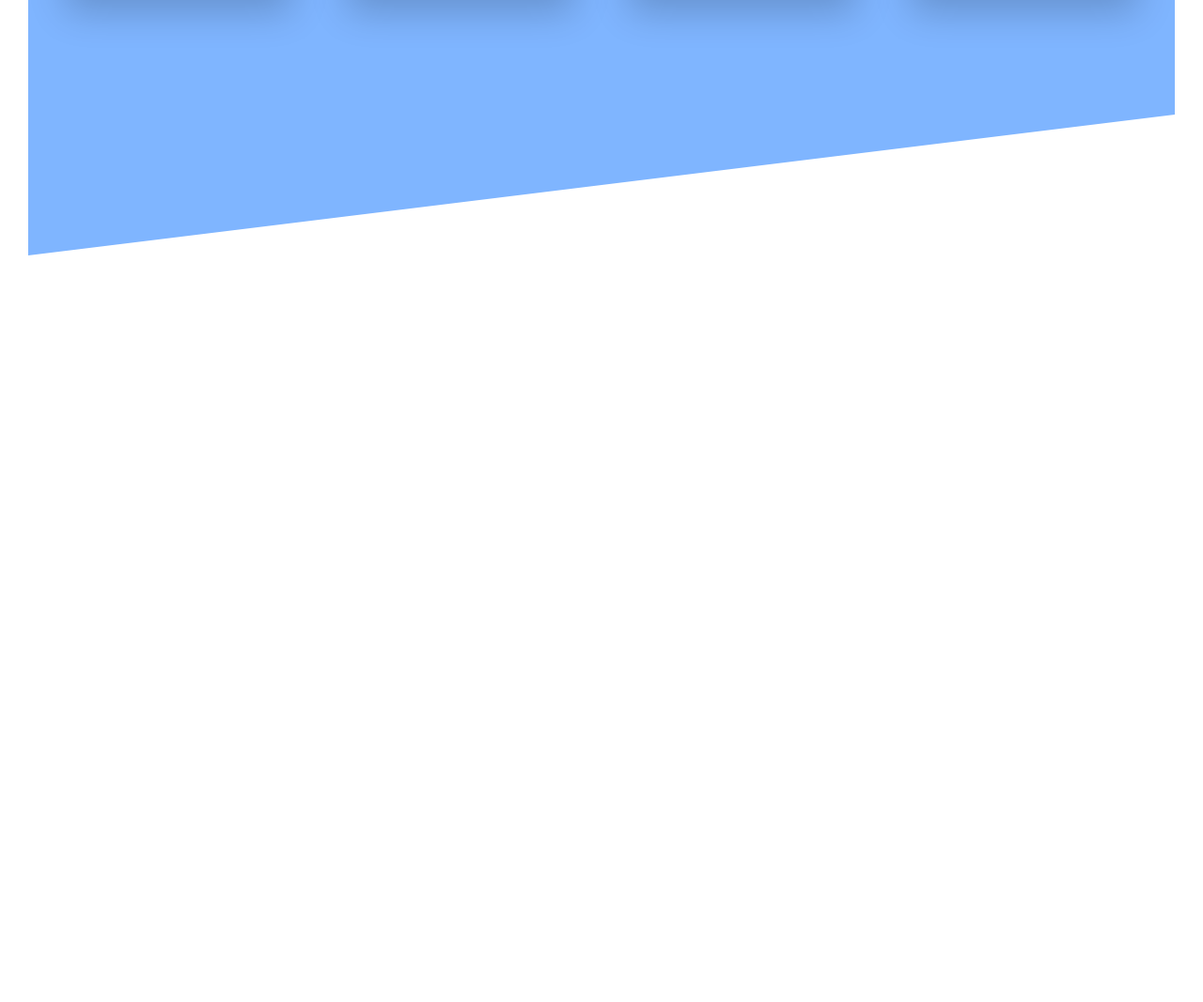
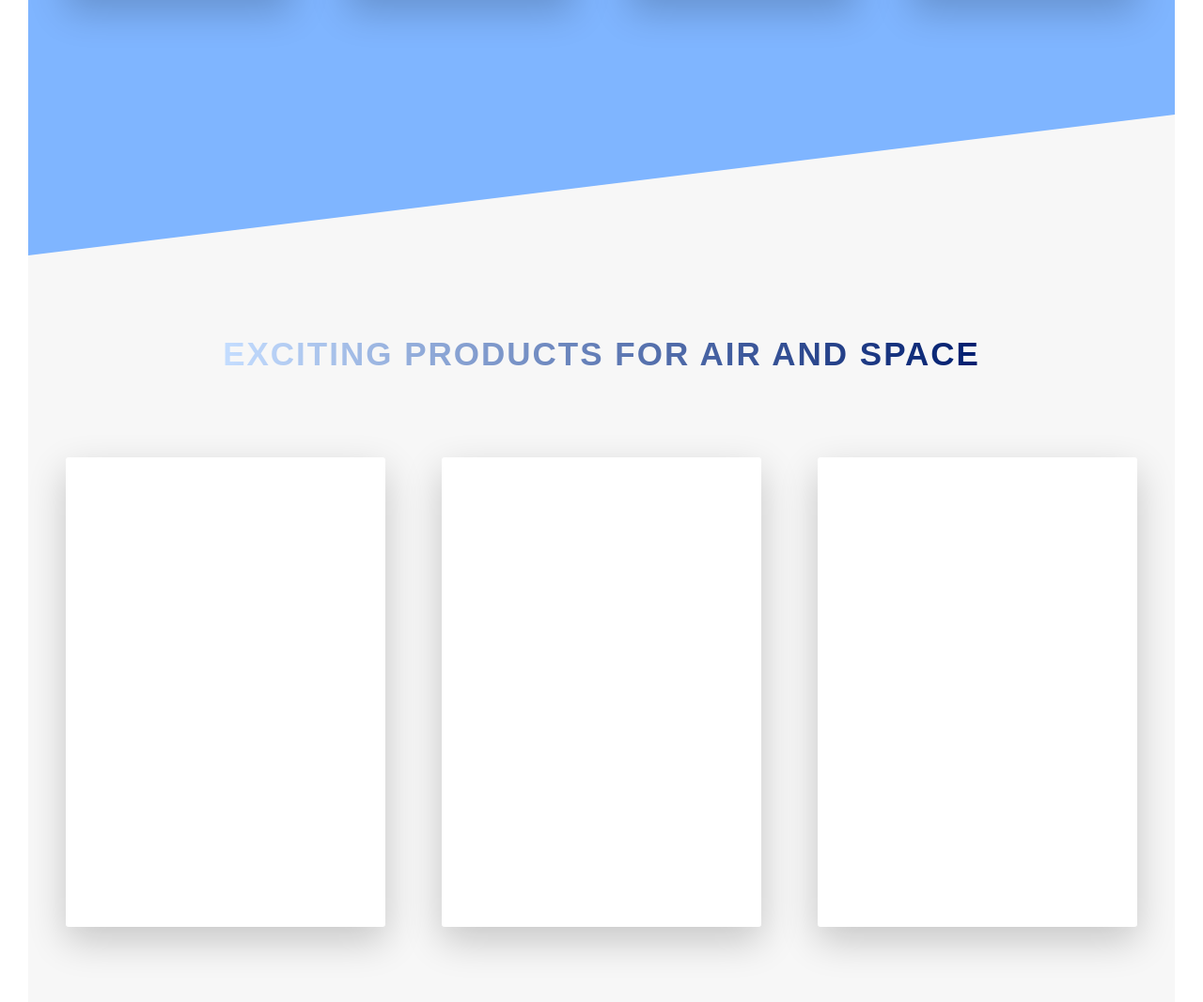
Before and after one commit to robertstipp/css_sandbox, a website: page index.html in a window 1280 px wide. Shown: the part 1967-3034 px from the top of the page at 94% size. Before the commit the page ends 2239 px from the top, so only its background shows below. Drawn offline with Linux system fonts and the light colour scheme.

Commit message:
Added the tours section and card elements

```diff
--- a/index.html
+++ b/index.html
@@ -120,6 +120,39 @@
           </div>
         </div>
       </section>
+
+      <section class="section-tours">
+        <div class="u-center-text u-margin-bottom-big">
+          <h2 class="heading-secondary">Exciting products for air and space</h2>
+        </div>
+
+        <div class="row">
+          <div class="col-1-of-3">
+            <div class="card">
+              <div class="card__side card__side--front">FRONT</div>
+              <div class="card__side card__side--back card__side--back-1">
+                BACK
+              </div>
+            </div>
+          </div>
+          <div class="col-1-of-3">
+            <div class="card">
+              <div class="card__side card__side--front">FRONT</div>
+              <div class="card__side card__side--back card__side--back-1">
+                BACK
+              </div>
+            </div>
+          </div>
+          <div class="col-1-of-3">
+            <div class="card">
+              <div class="card__side card__side--front">FRONT</div>
+              <div class="card__side card__side--back card__side--back-1">
+                BACK
+              </div>
+            </div>
+          </div>
+        </div>
+      </section>
     </main>
 
     <!-- <section class="grid-test">
--- /dev/null
+++ b/sass/components/_card.scss
@@ -0,0 +1,44 @@
+.card {
+  height: 50rem;
+  perspective: 150rem;
+  -moz-perspective: 150rem;
+  position: relative;
+
+  &__side {
+    color: #fff;
+    height: 50rem;
+    font-size: 2rem;
+    background-color: orangered;
+    position: absolute;
+    top: 0;
+    left: 0;
+    width: 100%;
+    backface-visibility: hidden;
+    border-radius: 3px;
+    transition: transform 0.8s ease;
+    box-shadow: 0 1.5rem 4rem rgba(0, 0, 0, 0.2);
+
+    &--front {
+      background-color: $color-white;
+    }
+
+    &--back {
+      transform: rotateY(180deg);
+
+      &-1 {
+        background-image: linear-gradient(
+          to right bottom,
+          $color-primary-light,
+          $color-primary-dark
+        );
+      }
+    }
+  }
+  &:hover &__side--front {
+    transform: rotateY(180deg);
+  }
+
+  &:hover &__side--back {
+    transform: rotateY(0deg);
+  }
+}
--- a/sass/main.scss
+++ b/sass/main.scss
@@ -8,6 +8,7 @@
 @import "base/utilities";
 
 @import "components/button";
+@import "components/card";
 @import "components/composition";
 @import "components/feature-box";
 
--- a/sass/pages/_home.scss
+++ b/sass/pages/_home.scss
@@ -13,3 +13,8 @@
     transform: skewY(7deg);
   }
 }
+.section-tours {
+  background-color: $color-grey-light-1;
+  padding: 25rem 0 50rem 0;
+  margin-top: -10rem;
+}
```
Also changed, not shown: css/style.css.
